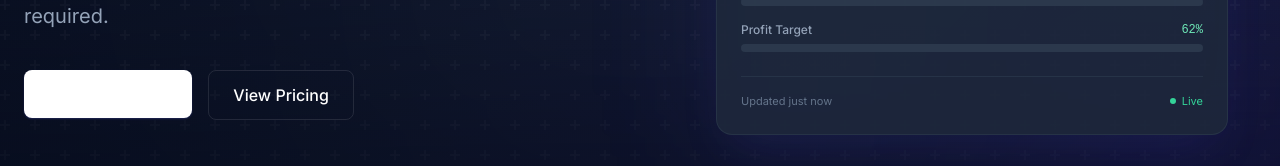
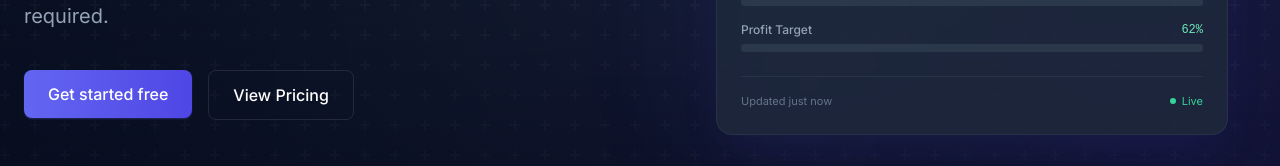
Before and after one commit to ShazilShabbir/BookkeepingPlatform, a Next.js app in the folder apps/web/: page / in a window 1280 px wide. Shown: the part 545-711 px from the top of the page. Built offline with nearby package versions, Linux system fonts and the light colour scheme; no server answers.

Commit message:
solve get started button color

```diff
--- a/apps/web/components/LandingHero.tsx
+++ b/apps/web/components/LandingHero.tsx
@@ -40,7 +40,7 @@ export default function LandingHero() {
 
             <div className="mt-10 flex flex-wrap gap-4">
               <a href="/signup">
-                <Button size="lg" className="bg-white text-surface-900 hover:bg-surface-100 shadow-lg shadow-primary-500/25 hover:shadow-primary-500/40 transition-shadow duration-300">
+                <Button size="lg" className="bg-gradient-to-r from-primary-500 to-primary-600 text-white hover:from-primary-400 hover:to-primary-500 shadow-lg shadow-primary-500/30 hover:shadow-primary-500/50 transition-all duration-300">
                   Get started free
                 </Button>
               </a>
```
Also changed, not shown: apps/web/next-env.d.ts.
